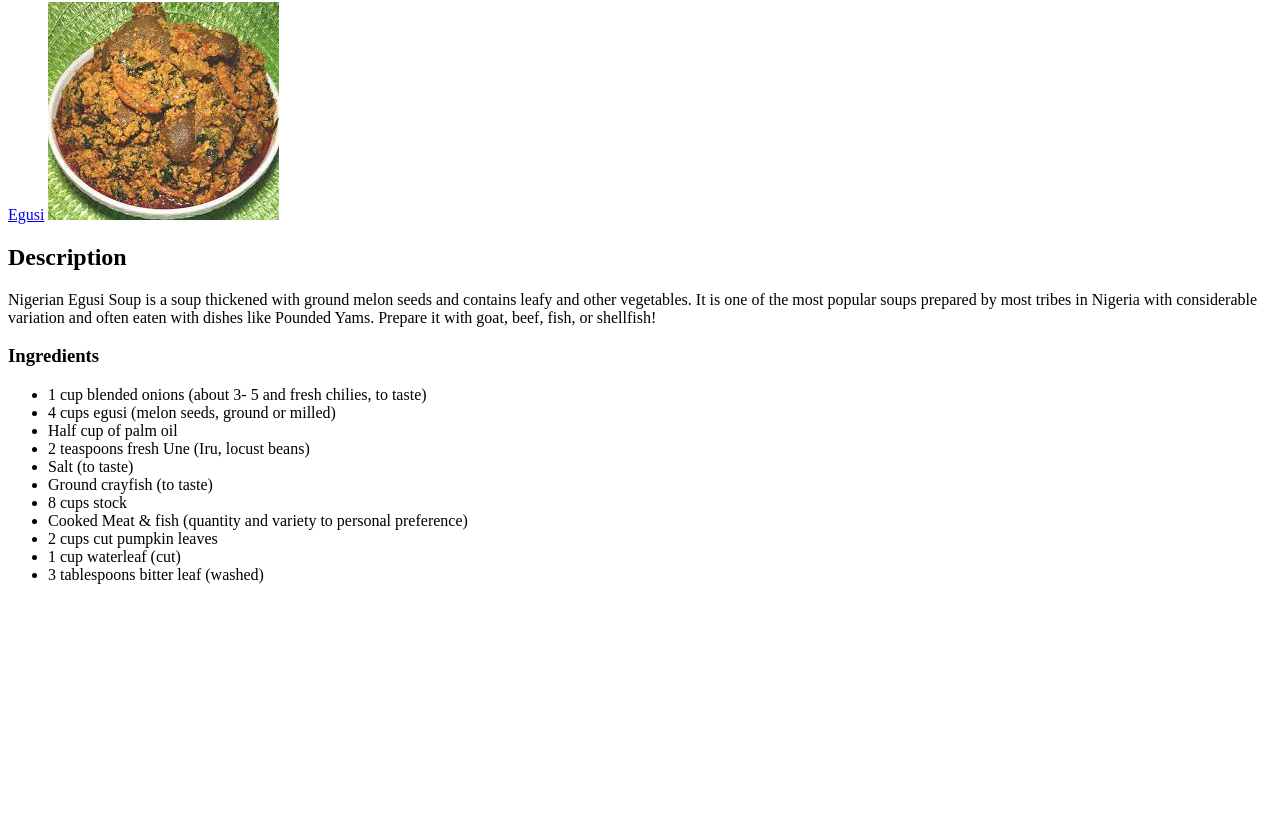
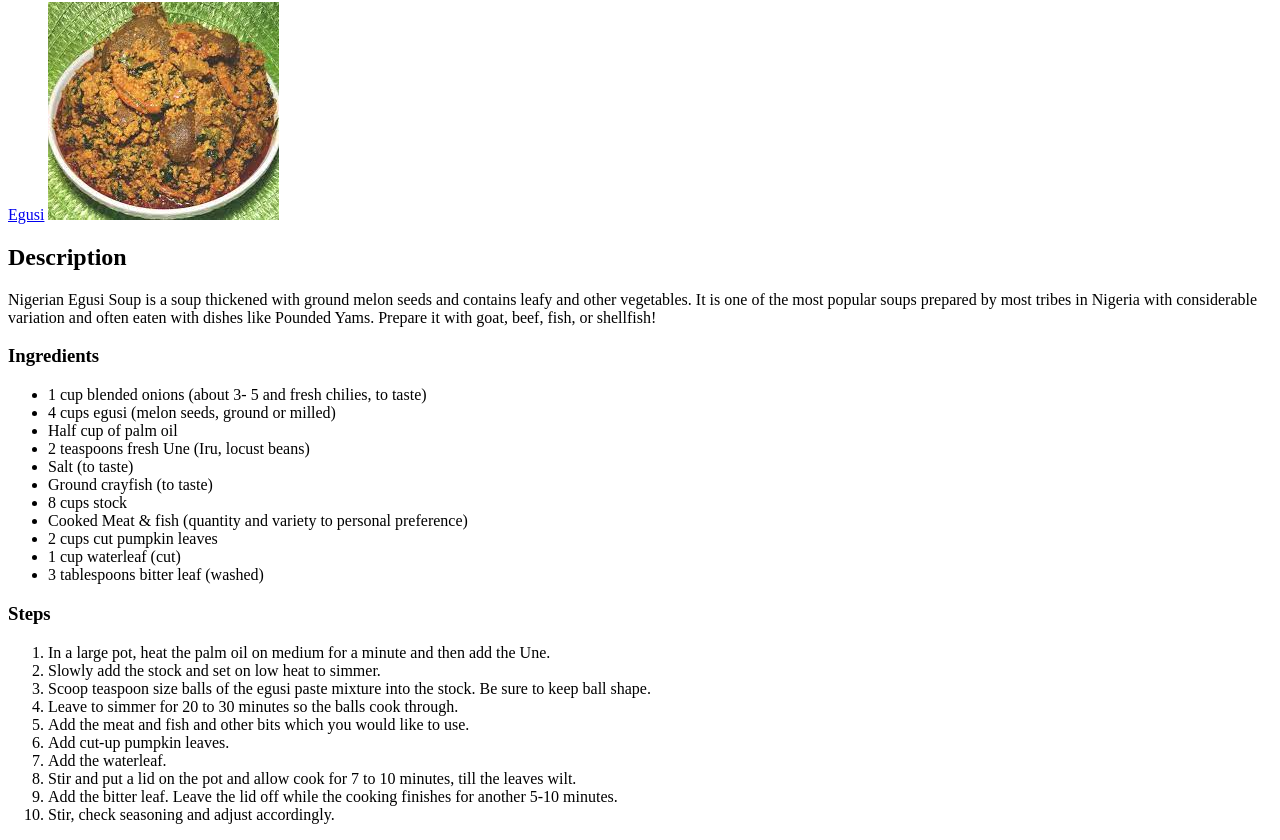
Before and after one commit to the-eshocaleb/odin-recipes, a plain HTML site: page index.html in a window 1280 px wide. Shown: the part 78-918 px from the top of the page. Before the commit the page ends 800 px from the top, so only its background shows below. Drawn offline with Linux system fonts and the light colour scheme.

Commit message:
Added steps procedure

```diff
--- a/index.html
+++ b/index.html
@@ -10,11 +10,17 @@
 
 <body>
     <h1>Odin Recipes</h1>
+
     <a href="recipes/egusi.html">Egusi</a>
+
     <img src="images/egusi.jpg" alt="Egusi dish image">
+
     <h2>Description</h2>
+
     <p>Nigerian Egusi Soup is a soup thickened with ground melon seeds and contains leafy and other vegetables.  It is one of the most popular soups prepared by most tribes in Nigeria with considerable variation and often eaten with dishes like Pounded Yams.  Prepare it with goat, beef, fish, or shellfish!</p>
+
     <h3>Ingredients</h3>
+
     <ul>
         <li>1 cup blended onions (about 3- 5 and fresh chilies, to taste)</li>
         <li>4 cups egusi (melon seeds, ground or milled)</li>
@@ -28,5 +34,21 @@
         <li>1 cup waterleaf (cut)</li>
         <li>3 tablespoons bitter leaf (washed)</li>
     </ul>
+
+    <h3>Steps</h3>
+    <ol>
+        <li>In a large pot, heat the palm oil on medium for a minute and then add the Une.</li>
+        <li>Slowly add the stock and set on low heat to simmer.</li>
+        <li>Scoop teaspoon size balls of the egusi paste mixture into the stock. Be sure to keep ball shape.</li>
+        <li>Leave to simmer for 20 to 30 minutes so the balls cook through.</li>
+        <li>Add the meat and fish and other bits which you would like to use.</li>
+        <li>Add cut-up pumpkin leaves. </li>
+        <li>Add the waterleaf.</li>
+        <li>Stir and put a lid on the pot and allow cook for 7 to 10 minutes, till the leaves wilt.</li>
+        <li>Add the bitter leaf.  Leave the lid off while the cooking finishes for another 5-10 minutes.</li>
+        <li>Stir, check seasoning and adjust accordingly.</li>
+    </ol>
+
+
 </body>
 </html>
```
